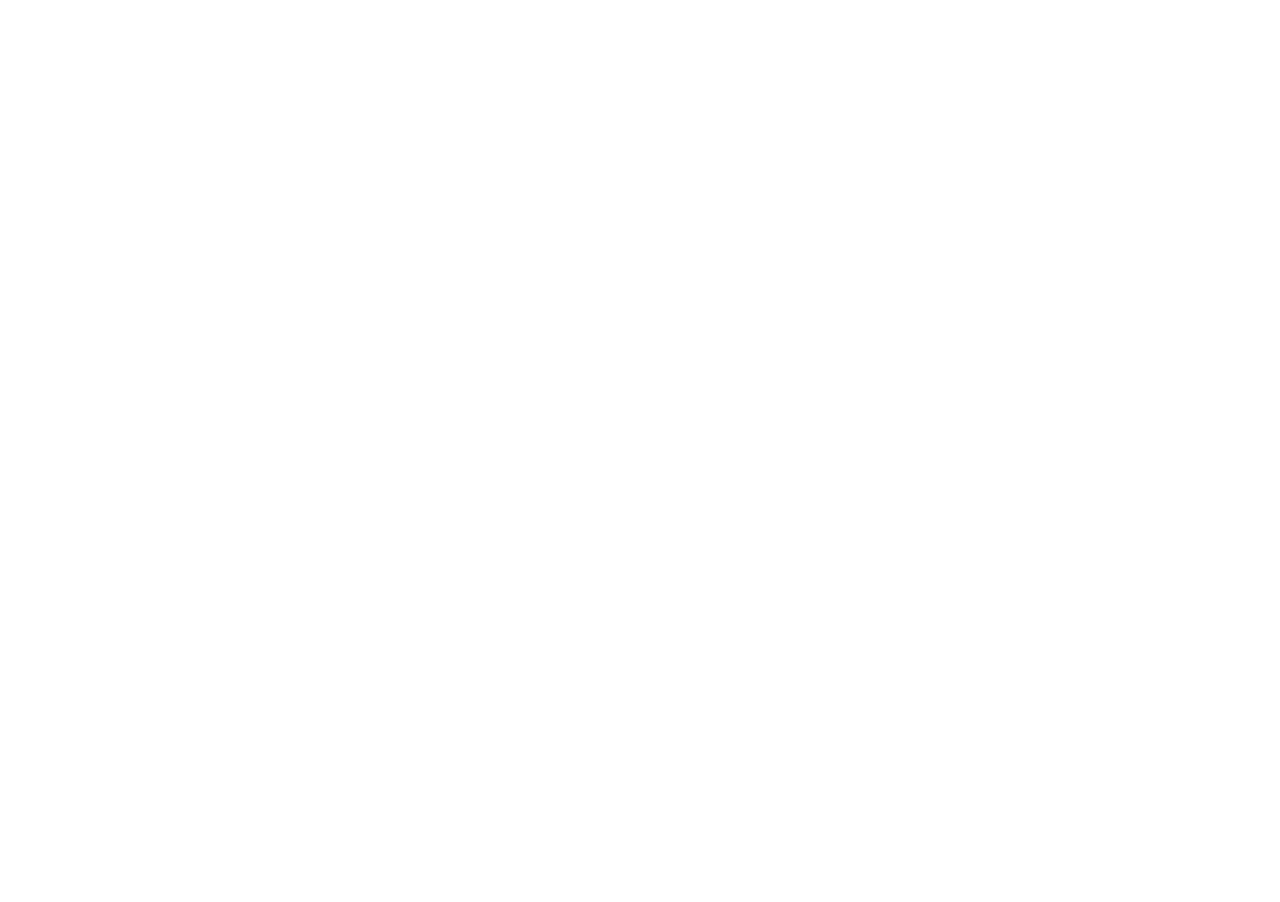
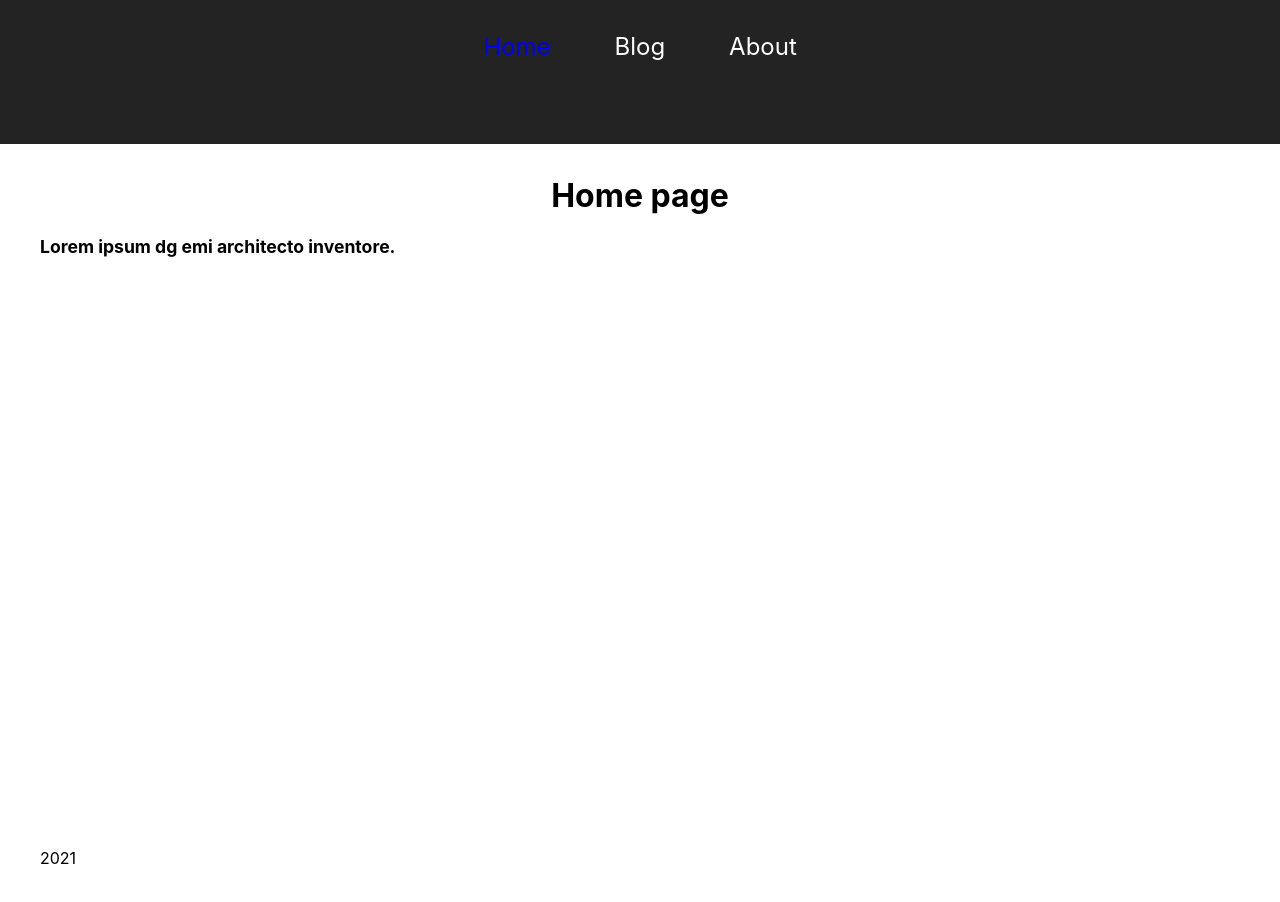
Before and after one commit to SatanD01/react-router-6, a React (Create React App) app: page / in a window 1280 px wide. Before the commit this address had no page. Shown: the top 902 px of the page. Before the commit the page ends 800 px from the top, so only its background shows below. Built offline with nearby package versions, Linux system fonts and the light colour scheme; the HTML template or start-up script is replaced by a standard one.

Commit message:
gh-pages

```diff
--- a/src/App.js
+++ b/src/App.js
@@ -17,7 +17,7 @@
     return (
         <AuthProvider>
             <Routes>
-                <Route path="react-router-6" element={<Layout/>}>
+                <Route path="/" element={<Layout/>}>
                     <Route index element={<Homepage/>}/>
                     <Route path="react-router-6/about" element={<Aboutpage/>}>
                         <Route path="react-router-6/contacts" element={<p>Our Contacts</p>}/>
```
